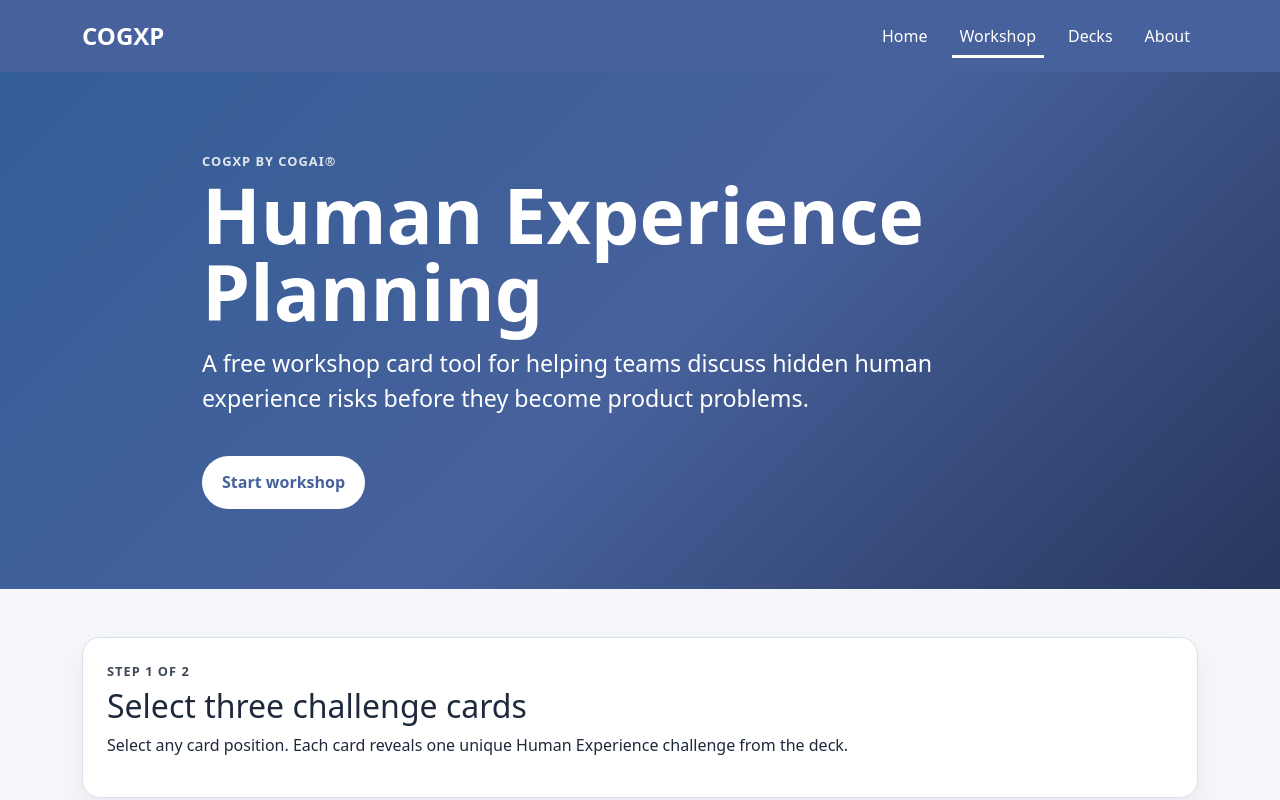
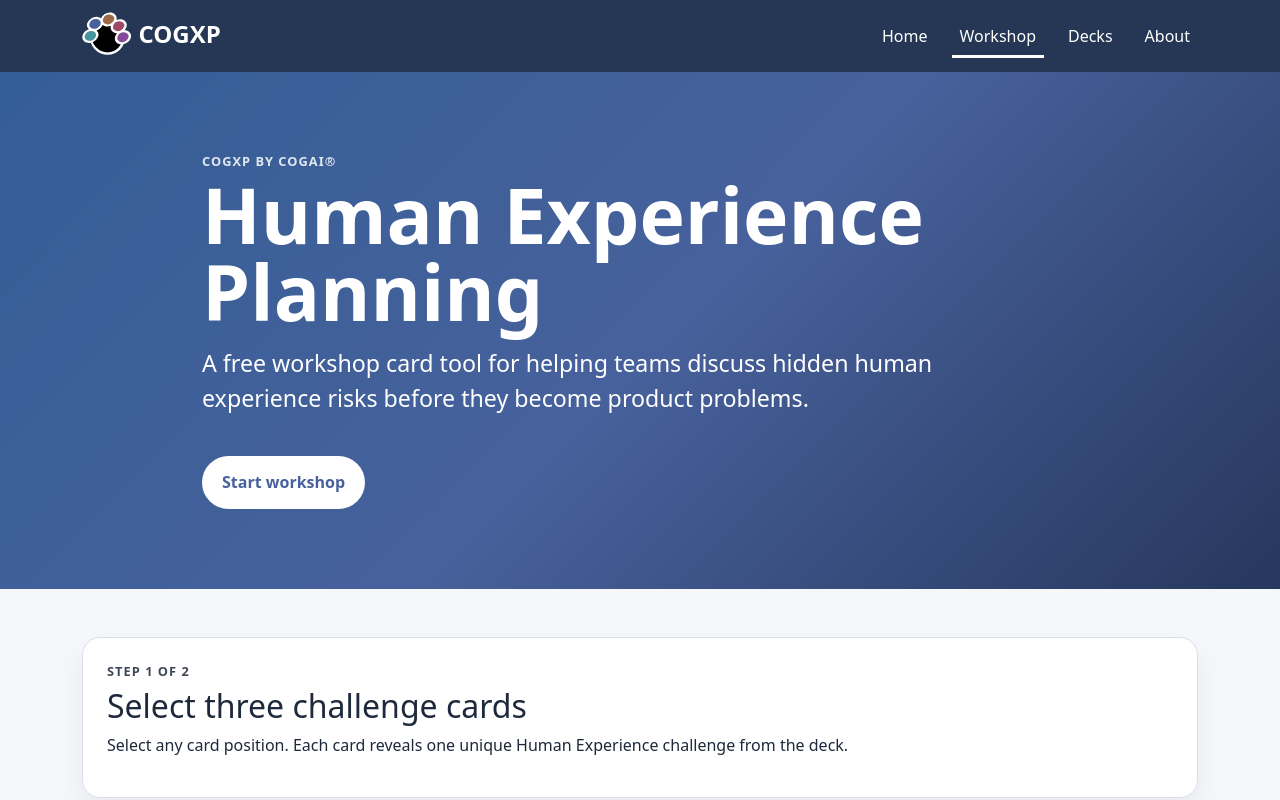
Before and after one commit to garethslinn/cogxp, a React (Vite) app: page /workshop in a window 1280 px wide. Shown: the top 800 px of the page. Built offline with nearby package versions, Linux system fonts and the light colour scheme.

Commit message:
update header

```diff
--- a/src/components/Headers.jsx
+++ b/src/components/Headers.jsx
@@ -1,10 +1,11 @@
 import { Link, NavLink } from "react-router-dom";
+import logo from "../images/logo.svg";
 
 export default function Header() {
 
     return (
 
-        <header className="app-header">
+        <header className="header">
 
             <div className="container">
 
@@ -14,7 +15,7 @@ export default function Header() {
                         to="/"
                         className="app-logo"
                     >
-                        COGXP
+                        <img src={logo} className="logo" width="50rem" alt="logo" />COGXP
                     </Link>
 
                     <nav
--- /dev/null
+++ b/src/styles/brand.css
@@ -0,0 +1,9 @@
+.app-logo {
+    position: relative;
+
+    .logo {
+        position: relative;
+        margin-right: 0.4rem;
+        bottom: 2px;
+    }
+}
--- /dev/null
+++ b/src/styles/header.css
@@ -0,0 +1,4 @@
+.header {
+    background-color: #253755;
+    color: #fff;
+}
--- a/src/styles/main.css
+++ b/src/styles/main.css
@@ -1,4 +1,6 @@
 @import url('layout.css');
+@import url('header.css');
+@import url('brand.css');
 
 
 :root {
```
Also changed, not shown: src/images/logo.svg (added).
